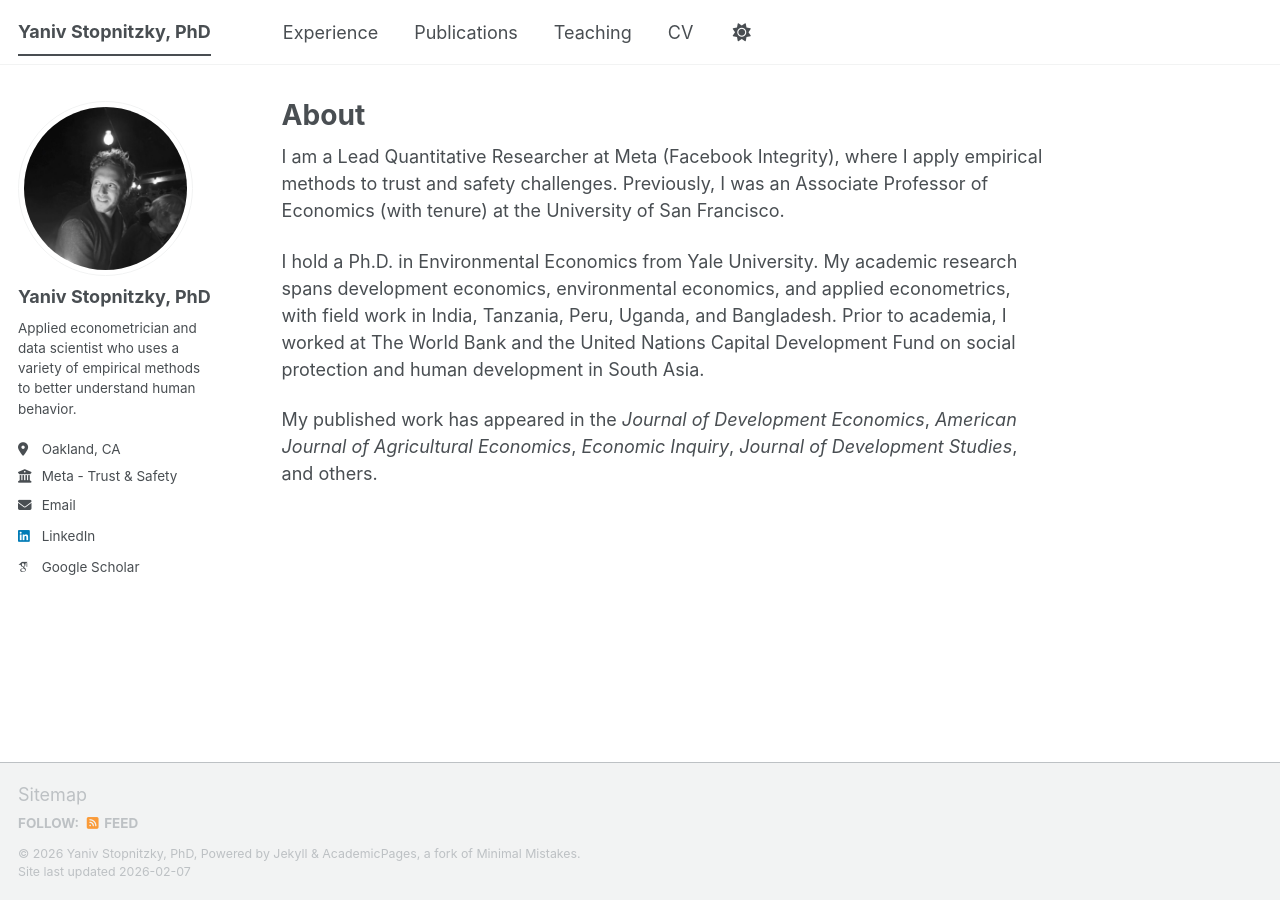
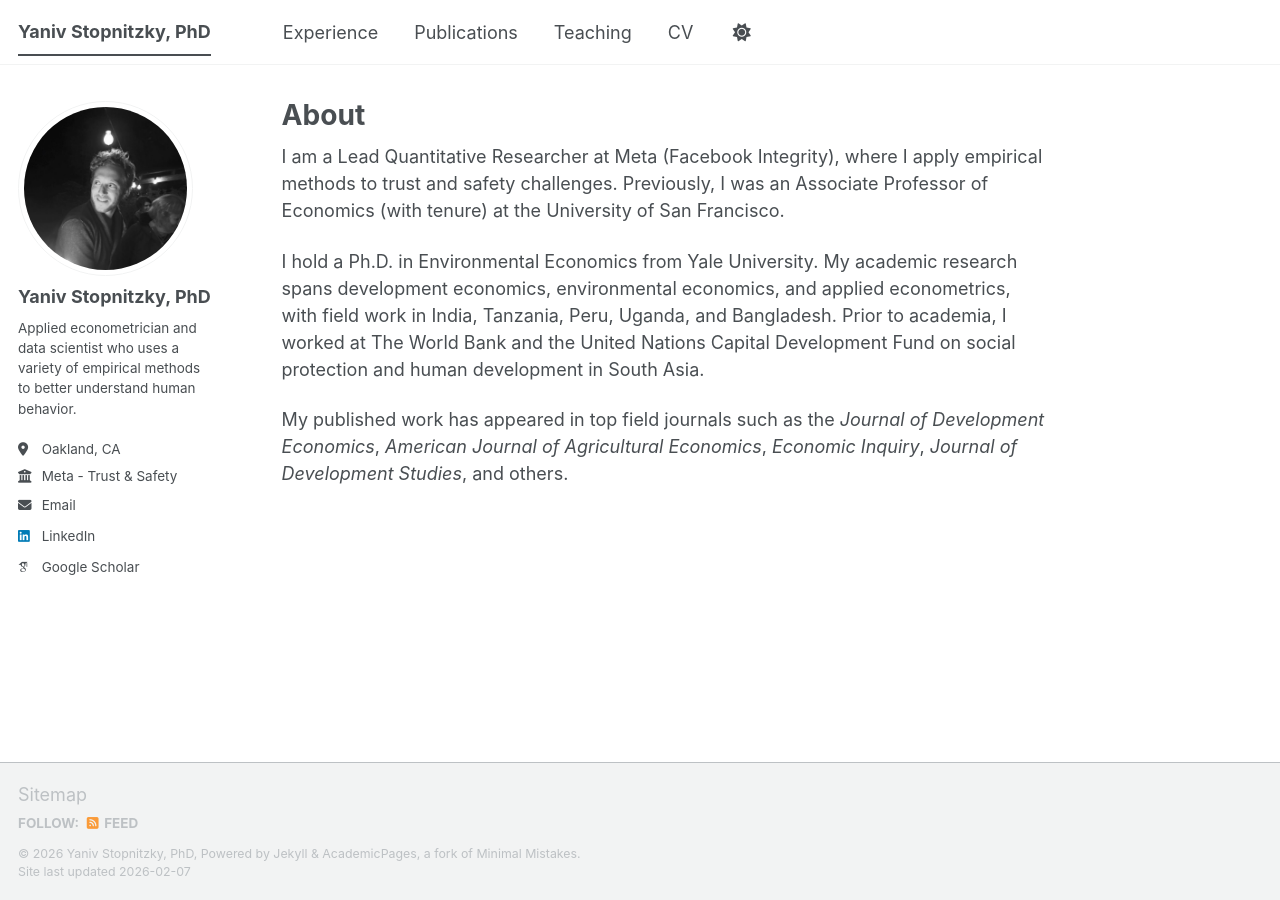
Before and after one commit to yanivstop/yanivstop.github.io, a Jekyll site: the page built from _pages/about.md, in a window 1280 px wide. Built offline with Jekyll 4.4.1, drawn with Linux system fonts in a browser that asks for light colours; some web fonts are replaced; a script bundle is joined from its source files by our own code; library files that are not in the unit come from our copies.

Commit message:
Update journal list wording on homepage
Co-Authored-By: Claude Sonnet 4.5 <noreply@anthropic.com>

```diff
--- a/_pages/about.md
+++ b/_pages/about.md
@@ -11,4 +11,4 @@ I am a Lead Quantitative Researcher at Meta (Facebook Integrity), where I apply
 
 I hold a Ph.D. in Environmental Economics from Yale University. My academic research spans development economics, environmental economics, and applied econometrics, with field work in India, Tanzania, Peru, Uganda, and Bangladesh. Prior to academia, I worked at The World Bank and the United Nations Capital Development Fund on social protection and human development in South Asia.
 
-My published work has appeared in the *Journal of Development Economics*, *American Journal of Agricultural Economics*, *Economic Inquiry*, *Journal of Development Studies*, and others.
+My published work has appeared in top field journals such as the *Journal of Development Economics*, *American Journal of Agricultural Economics*, *Economic Inquiry*, *Journal of Development Studies*, and others.
```
